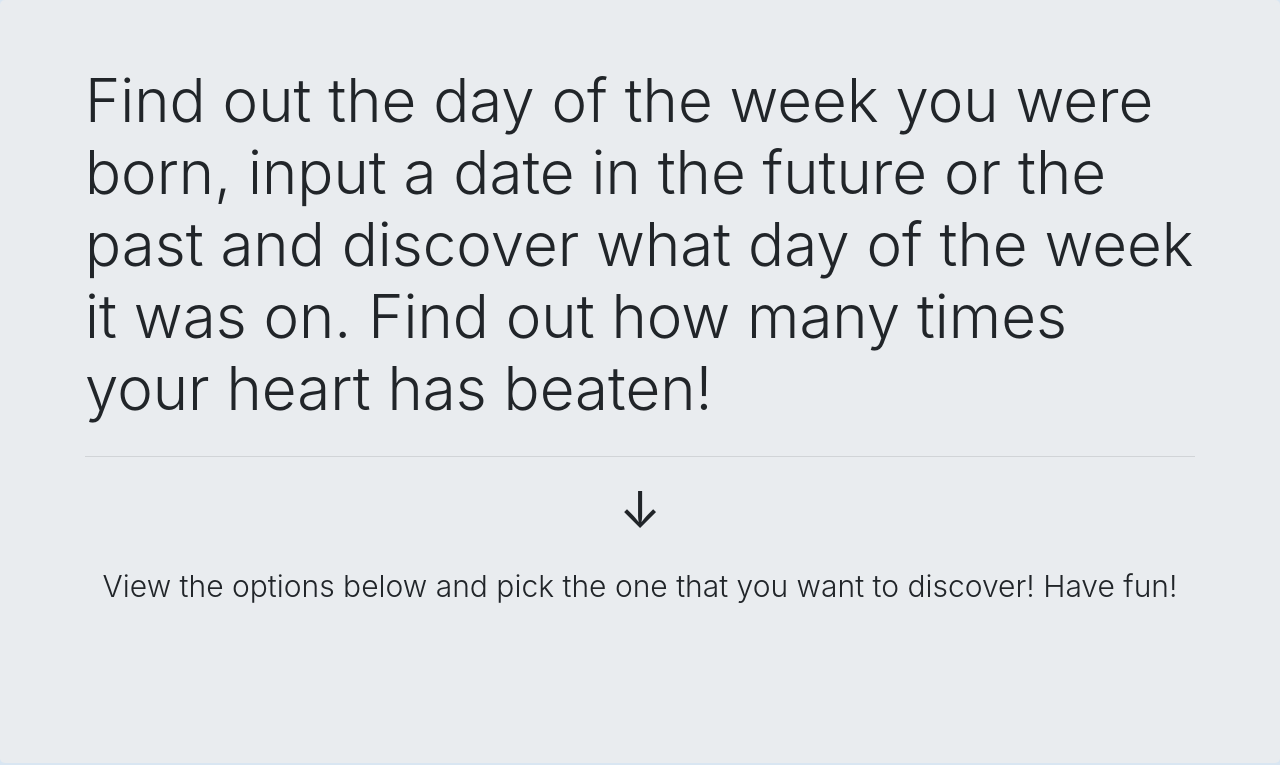
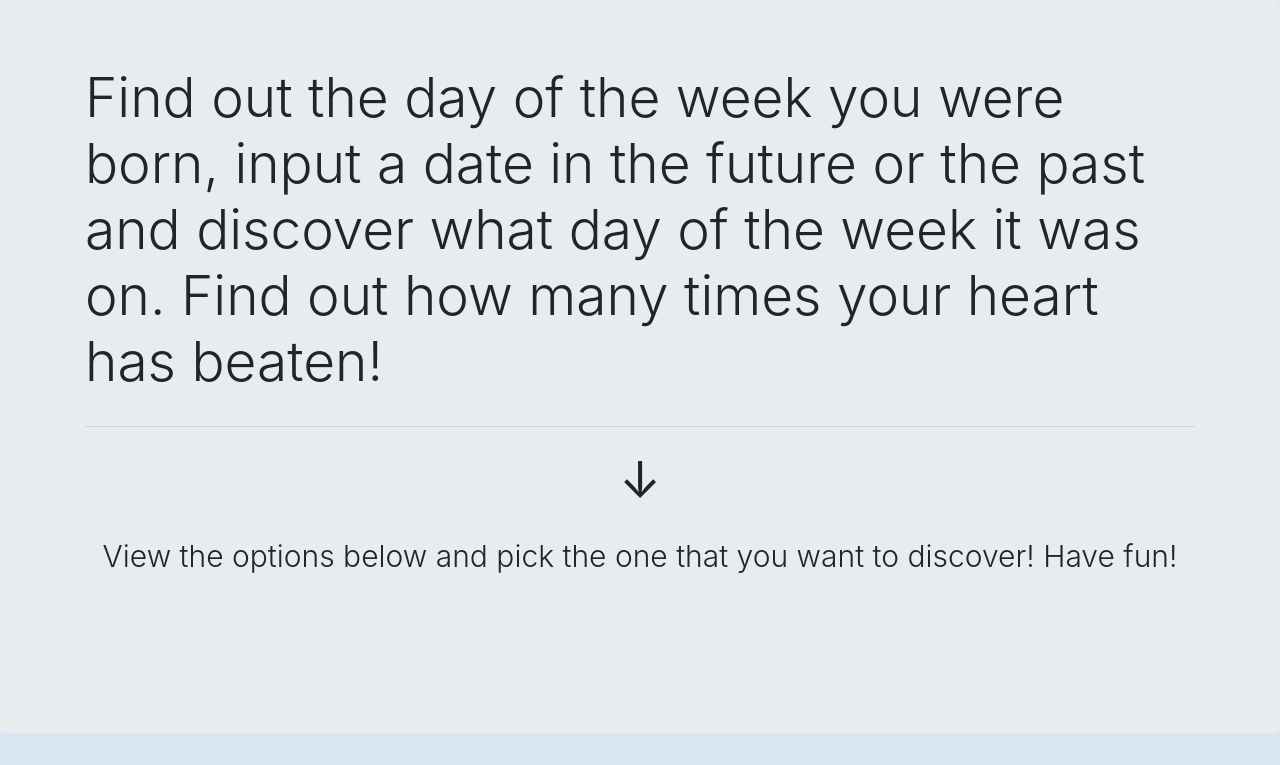
Before and after one commit to PaulMcPython18/dateinfo, a Flask app: page /date-time-birthday-calculator in a window 1280 px wide. Shown: the part 56-821 px from the top of the page. Run offline with Flask 2, Linux system fonts and the light colour scheme; some libraries are stand-ins or nearby versions.

Commit message:
Update Date-Info-Birthday-Calculator.html

```diff
--- a/templates/Date-Info-Birthday-Calculator.html
+++ b/templates/Date-Info-Birthday-Calculator.html
@@ -20,7 +20,7 @@
 
       <div class="jumbotron">
         <div class="container">
-          <h1 class="display-3" style="font-size: 60px;">Find out the day of the week you were born, input a date in the future or the past and discover what day of the week it was on. Find out how many times your heart has beaten!</h1>
+          <h1 class="display-3" style="font-size: 55px;">Find out the day of the week you were born, input a date in the future or the past and discover what day of the week it was on. Find out how many times your heart has beaten!</h1>
 
             <hr style="margin-top: 2em;">
             <center><p style="font-size: 50px;">&darr;</p></center>
```
